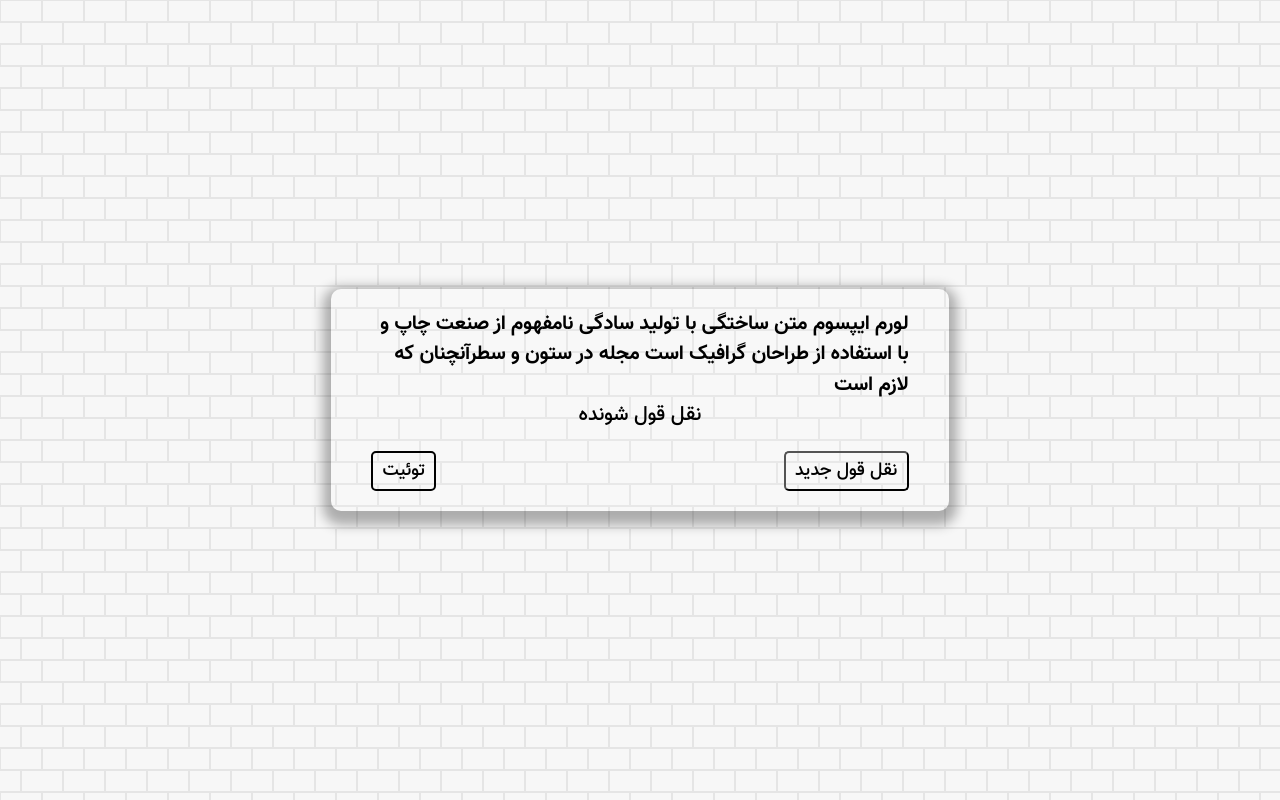
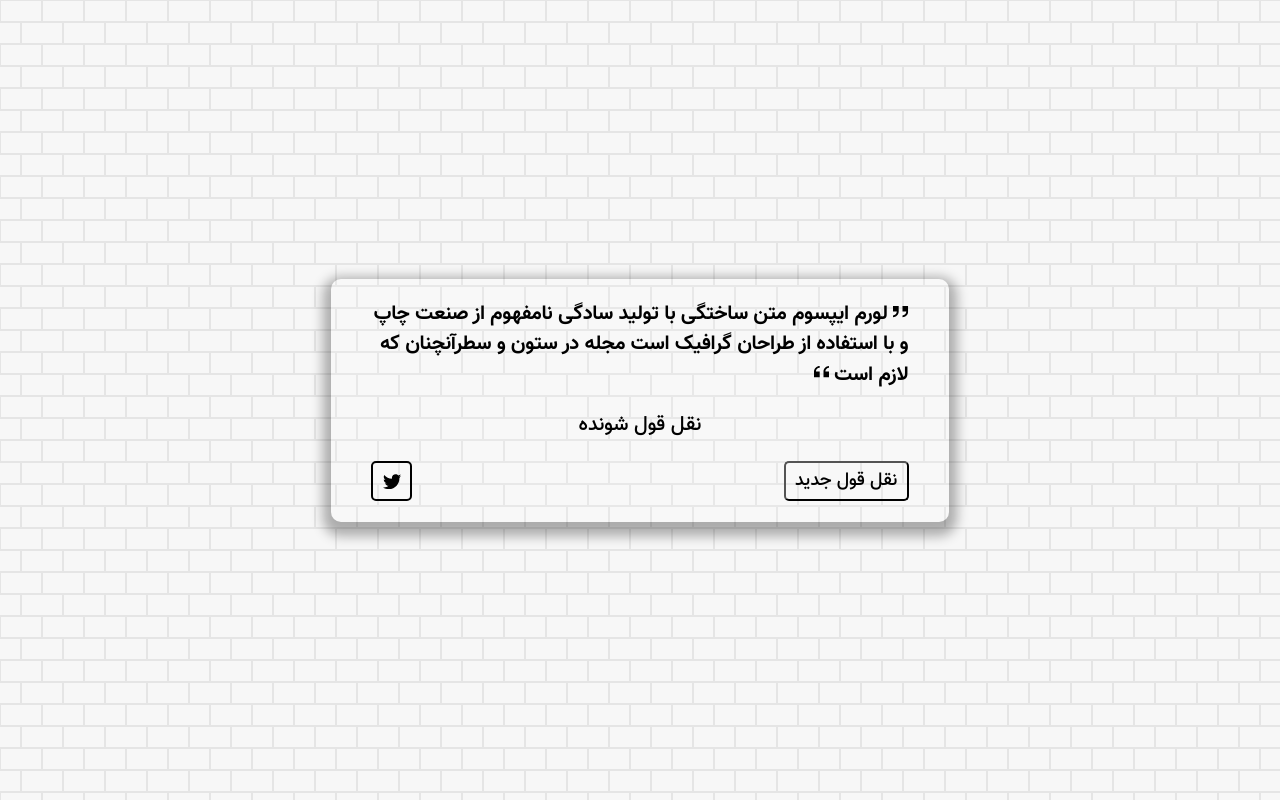
Before and after one commit to ruhollahh/quote-generator, a plain HTML site: page index.html in a window 1280 px wide. Drawn offline with Linux system fonts and the light colour scheme.

Commit message:
added icons

```diff
--- a/index.html
+++ b/index.html
@@ -12,15 +12,24 @@
       <figure>
         <blockquote>
           <p>
+            <svg class="icon" width="0.75em" height="0.75em">
+              <use href="./assets/icons/icons.svg#icon-right-quote"></use>
+            </svg>
             لورم ایپسوم متن ساختگی با تولید سادگی نامفهوم از صنعت چاپ و با
             استفاده از طراحان گرافیک است مجله در ستون و سطرآنچنان که لازم است
+            <svg class="icon" width="0.75em" height="0.75em">
+              <use href="./assets/icons/icons.svg#icon-left-quote"></use>
+            </svg>
           </p>
         </blockquote>
         <figcaption>نقل قول شونده</figcaption>
       </figure>
       <footer>
         <button>نقل قول جدید</button>
-        <a href="#">توئیت</a>
+        <a href="#"
+          ><svg class="icon" width="1em" height="1em">
+            <use href="./assets/icons/icons.svg#icon-twitter"></use></svg
+        ></a>
       </footer>
     </article>
     <!-- Script -->
--- a/style.css
+++ b/style.css
@@ -1,12 +1,12 @@
 @font-face {
   font-family: Vazir;
-  src: url("./fonts/Vazir.ttf");
+  src: url("./assets/fonts/Vazir.ttf");
   font-weight: normal;
 }
 
 @font-face {
   font-family: Vazir;
-  src: url("./fonts/Vazir-Bold.ttf");
+  src: url("./assets/fonts/Vazir-Bold.ttf");
   font-weight: bold;
 }
 
@@ -88,15 +88,19 @@ article {
   max-width: 70ch;
 }
 
-blockquote {
-  font-weight: bold;
-}
-
 figure {
   display: flex;
   flex-direction: column;
   justify-content: center;
   align-items: center;
+}
+
+blockquote {
+  font-weight: bold;
+}
+
+figcaption {
+  margin-top: 1rem;
 }
 
 footer {
@@ -129,6 +133,9 @@ button {
 }
 
 a {
+  display: flex;
+  justify-content: center;
+  align-items: center;
   border: 2px solid black;
   border-radius: 5px;
   text-decoration: none;
```
Also changed, not shown: assets/fonts/Vazir-Bold.ttf (renamed from fonts/Vazir-Bold.ttf), assets/fonts/Vazir.ttf (renamed from fonts/Vazir.ttf), assets/icons/icons.svg (added).
